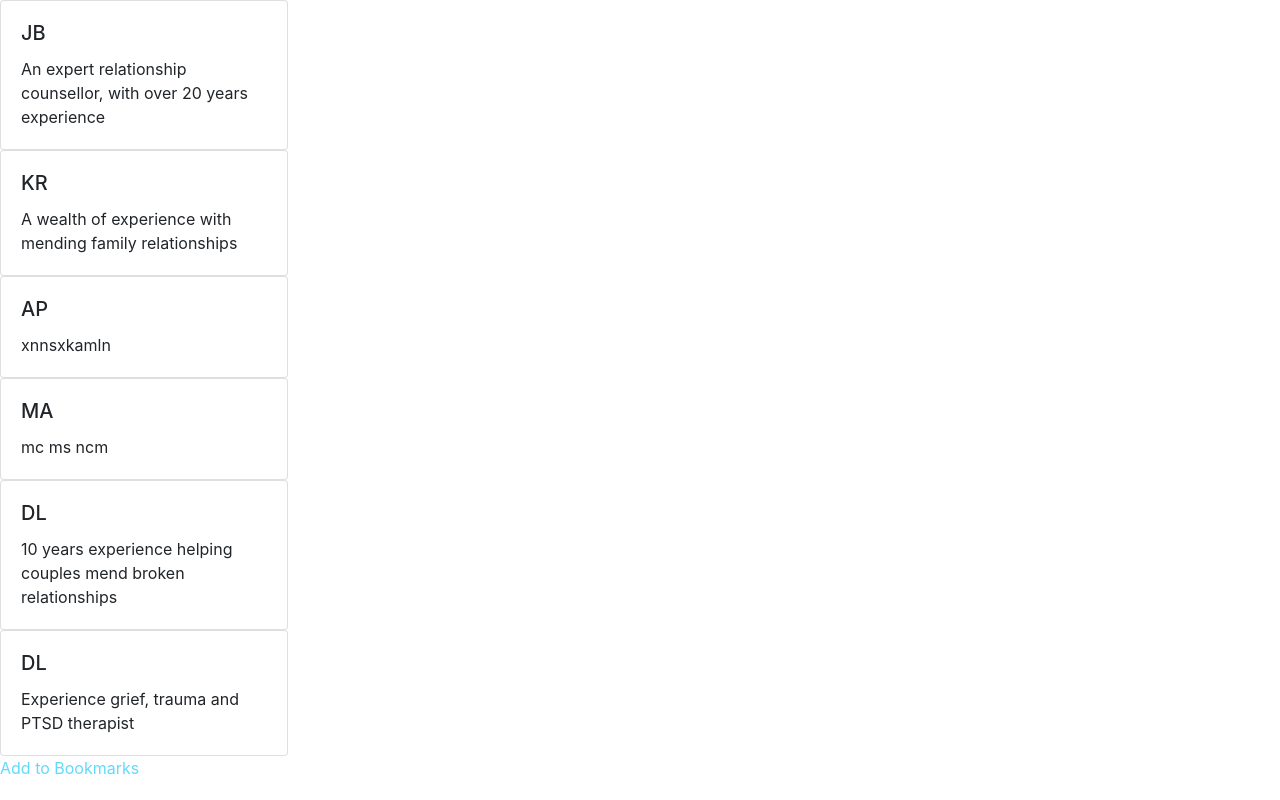
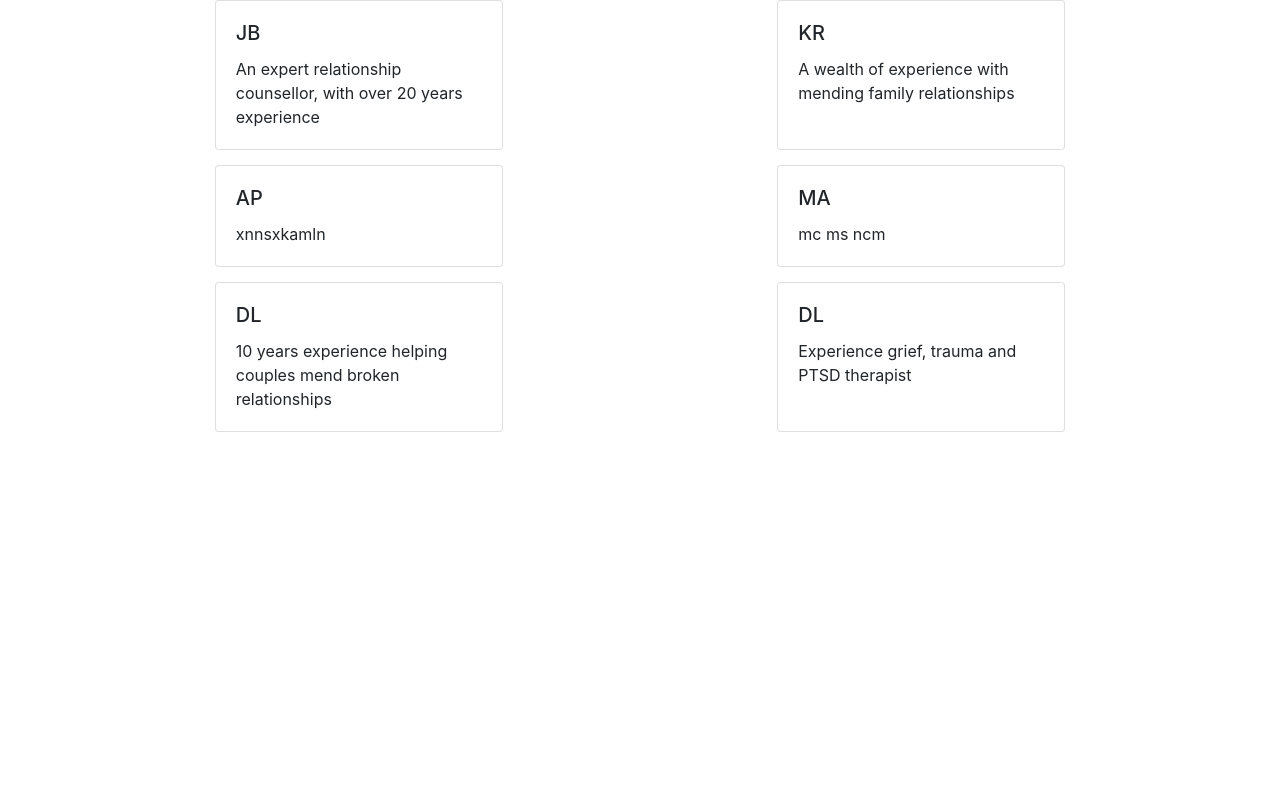
Before and after one commit to lmo99/personalproject, a React (Create React App) app: page / in a window 1280 px wide. Built offline with nearby package versions, Linux system fonts and the light colour scheme.

Commit message:
added grids

```diff
--- a/src/App.js
+++ b/src/App.js
@@ -24,7 +24,6 @@ function App() {
             target="_blank"
             rel="noopener noreferrer"
             >
-            Add to Bookmarks
             </a>
         </BrowserRouter>
         </div>
--- /dev/null
+++ b/src/assets/Container.css
@@ -0,0 +1,13 @@
+.container {
+    display: grid;
+    grid-template-columns: 1fr;
+    column-gap: 15px;
+    row-gap: 15px;
+    justify-items: center;
+}
+
+@media screen and (min-width: 480px) {
+    .container {
+        grid-template-columns: 1fr 1fr;
+    }
+}
--- a/src/components/PractitionerList.js
+++ b/src/components/PractitionerList.js
@@ -1,12 +1,12 @@
 import React from 'react';
 import 'bootstrap/dist/css/bootstrap.min.css';
 import { Card } from 'react-bootstrap';
-import Practitioner from './Practitioner';
+import '../assets/Container.css';
 
 const PractitionerList = (props) => {
 console.log(props.data)
     return(
-        <div>
+        <div className="container">
             {props.data.map(profile =><Card style={{ width: '18rem' }}>
                 <Card.Body>
                     <Card.Title>
```
Also changed, not shown: 1 other file (tests, documents, lock files or other folders).
